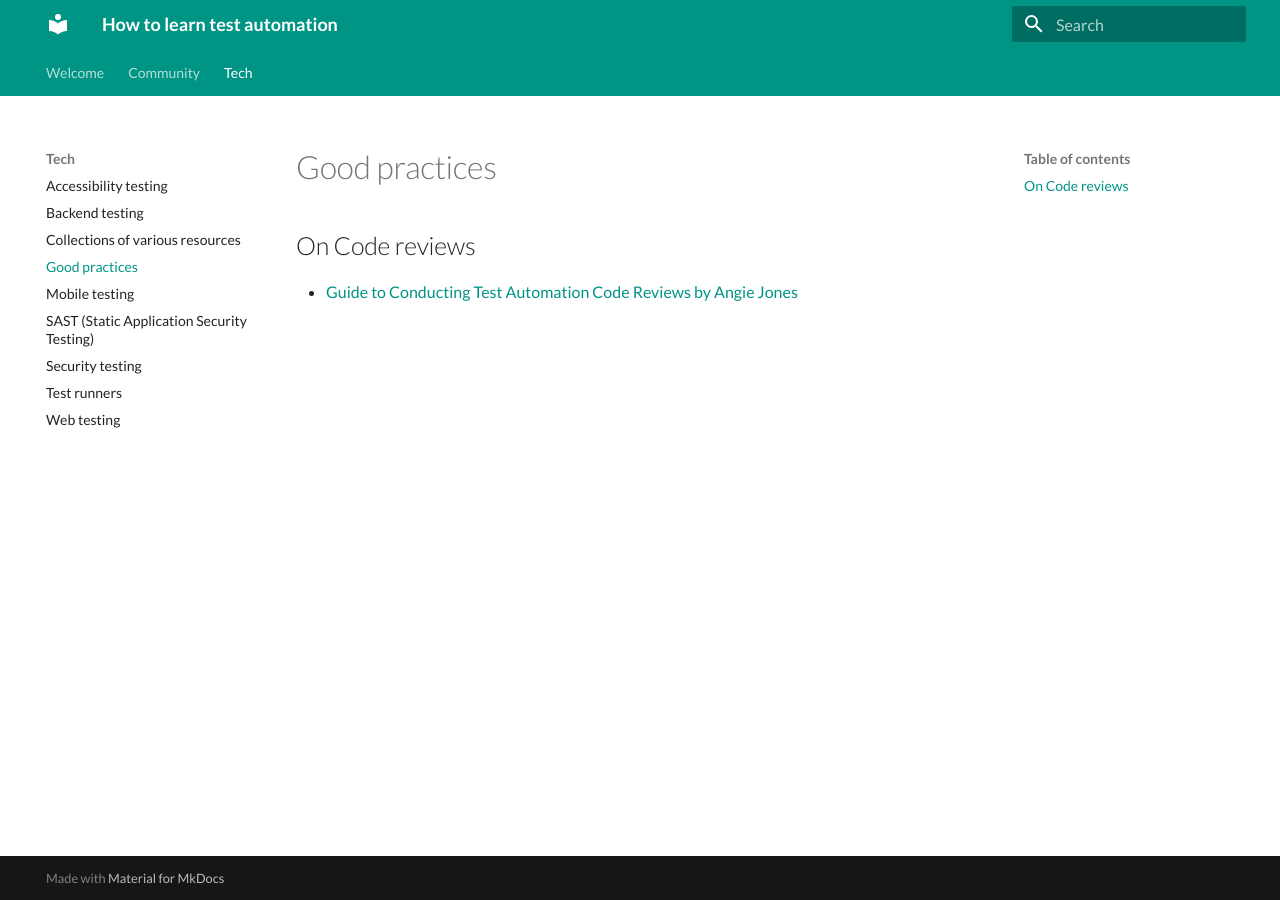
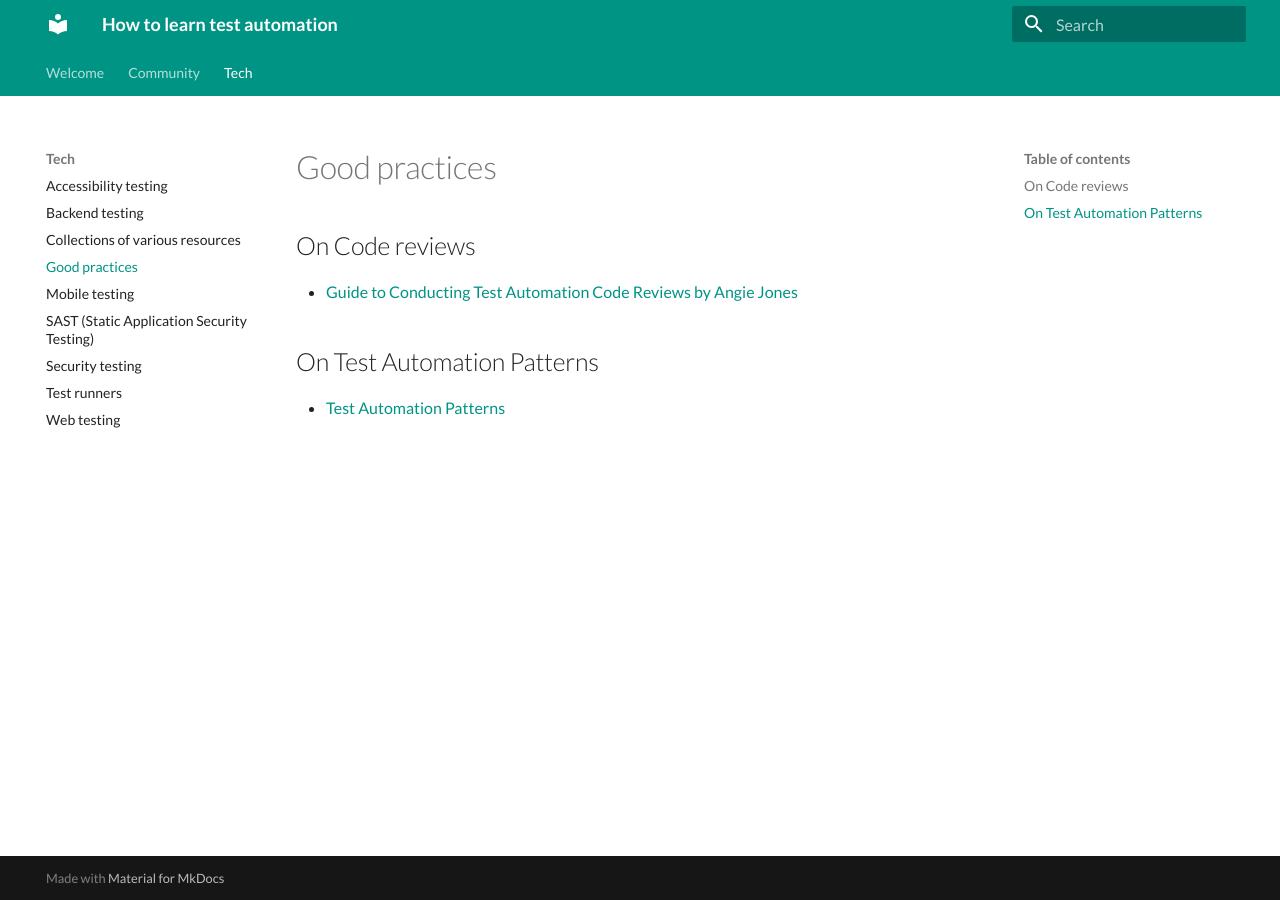
Before and after one commit to automationhacks/how-to-learn-test-automation, an MkDocs documentation site: the page built from docs/tech/good-practices.md, in a window 1280 px wide. Built offline with MkDocs 1.6.1 and Material for MkDocs 9.7.7, drawn with Linux system fonts in a browser that asks for light colours.

Commit message:
Updated testautomation patterns

```diff
--- a/docs/tech/good-practices.md
+++ b/docs/tech/good-practices.md
@@ -3,3 +3,6 @@
 ## On Code reviews
 
 - [Guide to Conducting Test Automation Code Reviews by Angie Jones](https://applitools.com/blog/guide-to-test-automation-code-reviews/)
+
+## On Test Automation Patterns
+- [Test Automation Patterns](https://testautomationpatterns.org/wiki/index.php/Main_Page)
```
